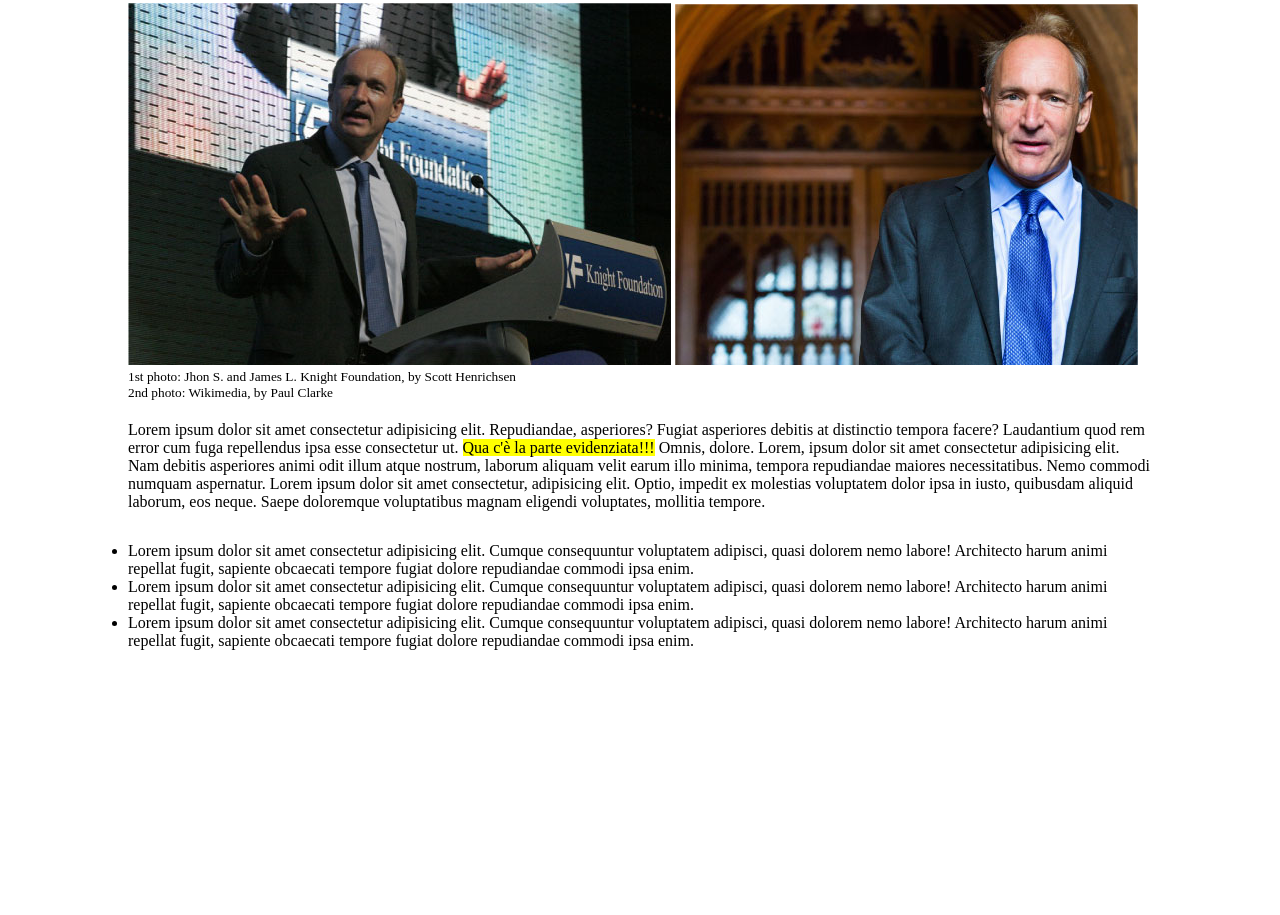
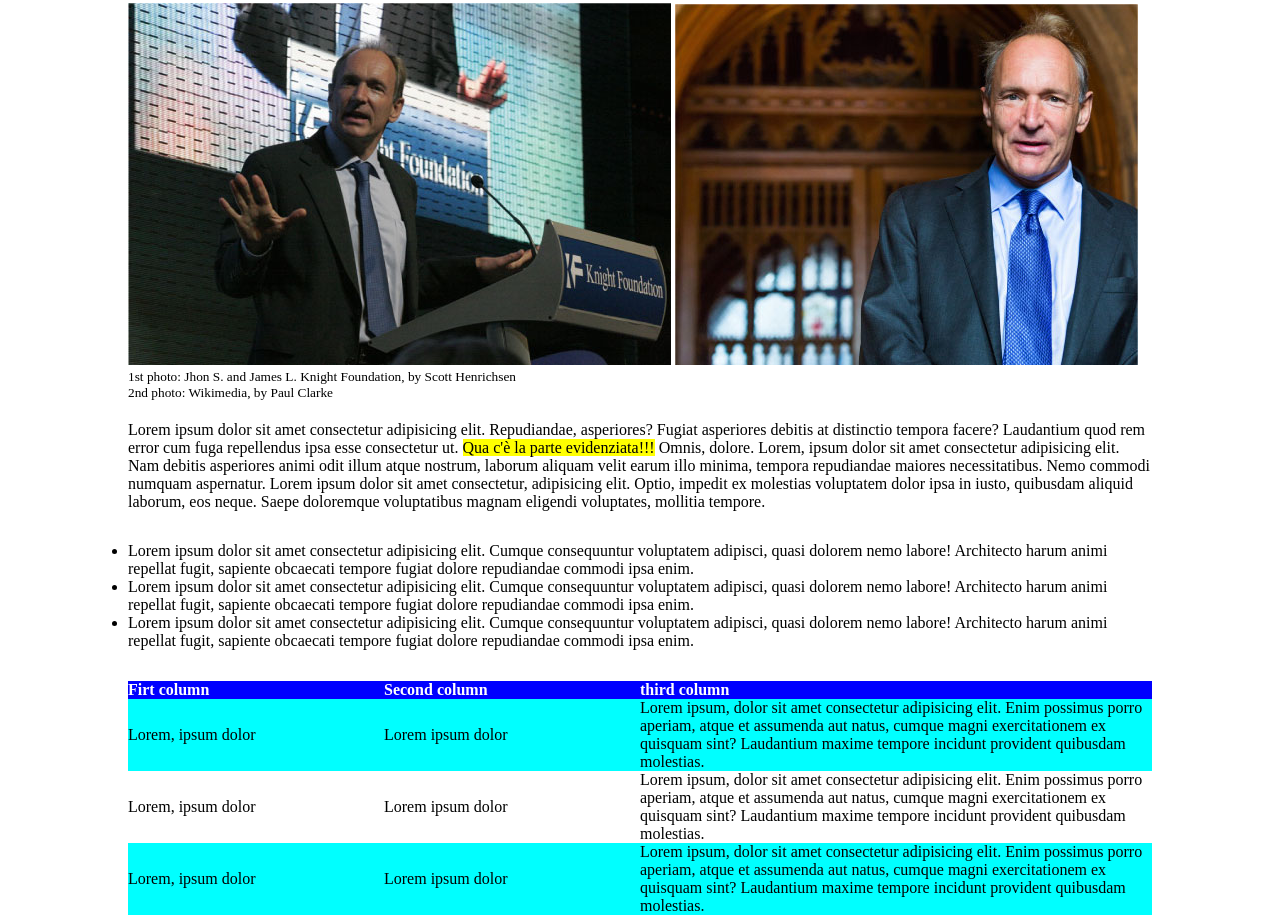
Before and after one commit to AndreaDeCeglia/html-css-booleaner, a plain HTML site: page index.html in a window 1280 px wide. Shown: the part 299-1214 px from the top of the page. Before the commit the page ends 980 px from the top, so only its background shows below. Drawn offline with Linux system fonts and the light colour scheme.

Commit message:
table done

```diff
--- a/assets/css/style.css
+++ b/assets/css/style.css
@@ -34,3 +34,32 @@ h1{
     margin-top: 3%;
     margin-bottom: 3%;
 }
+
+.column1{
+    width: 25%;
+}
+
+.column2{
+    width: 25%;
+}
+
+.column3{
+    width: 50%;
+}
+
+th{
+    text-align: left;
+}
+
+table{
+    border-spacing: 0;
+}
+
+thead{
+    background-color: blue;
+    color: white;
+}
+
+#row1, #row3{
+    background-color: aqua;
+}
--- a/index.html
+++ b/index.html
@@ -42,6 +42,35 @@
             </ul>
         </section>
 
+        <section>
+            <table>
+                <thead>
+                    <tr>
+                        <th class="column1">Firt column</th>
+                        <th class="column2">Second column</th>
+                        <th class="column3">third column</th>
+                    </tr>
+                </thead>
+                <tbody>
+                    <tr id="row1">
+                        <td class="column1">Lorem, ipsum dolor </td>
+                        <td class="column2">Lorem ipsum dolor </td>
+                        <td class="column3">Lorem ipsum, dolor sit amet consectetur adipisicing elit. Enim possimus porro aperiam, atque et assumenda aut natus, cumque magni exercitationem ex quisquam sint? Laudantium maxime tempore incidunt provident quibusdam molestias. </td>
+                    </tr>
+                    <tr id="row2">
+                        <td class="column1">Lorem, ipsum dolor </td>
+                        <td class="column2">Lorem ipsum dolor </td>
+                        <td class="column3">Lorem ipsum, dolor sit amet consectetur adipisicing elit. Enim possimus porro aperiam, atque et assumenda aut natus, cumque magni exercitationem ex quisquam sint? Laudantium maxime tempore incidunt provident quibusdam molestias. </td>
+                    </tr>
+                    <tr id="row3">
+                        <td class="column1">Lorem, ipsum dolor </td>
+                        <td class="column2">Lorem ipsum dolor </td>
+                        <td class="column3">Lorem ipsum, dolor sit amet consectetur adipisicing elit. Enim possimus porro aperiam, atque et assumenda aut natus, cumque magni exercitationem ex quisquam sint? Laudantium maxime tempore incidunt provident quibusdam molestias. </td>
+                    </tr>
+                </tbody>
+            </table>
+        </section>
+
 
     </main>
 
```
